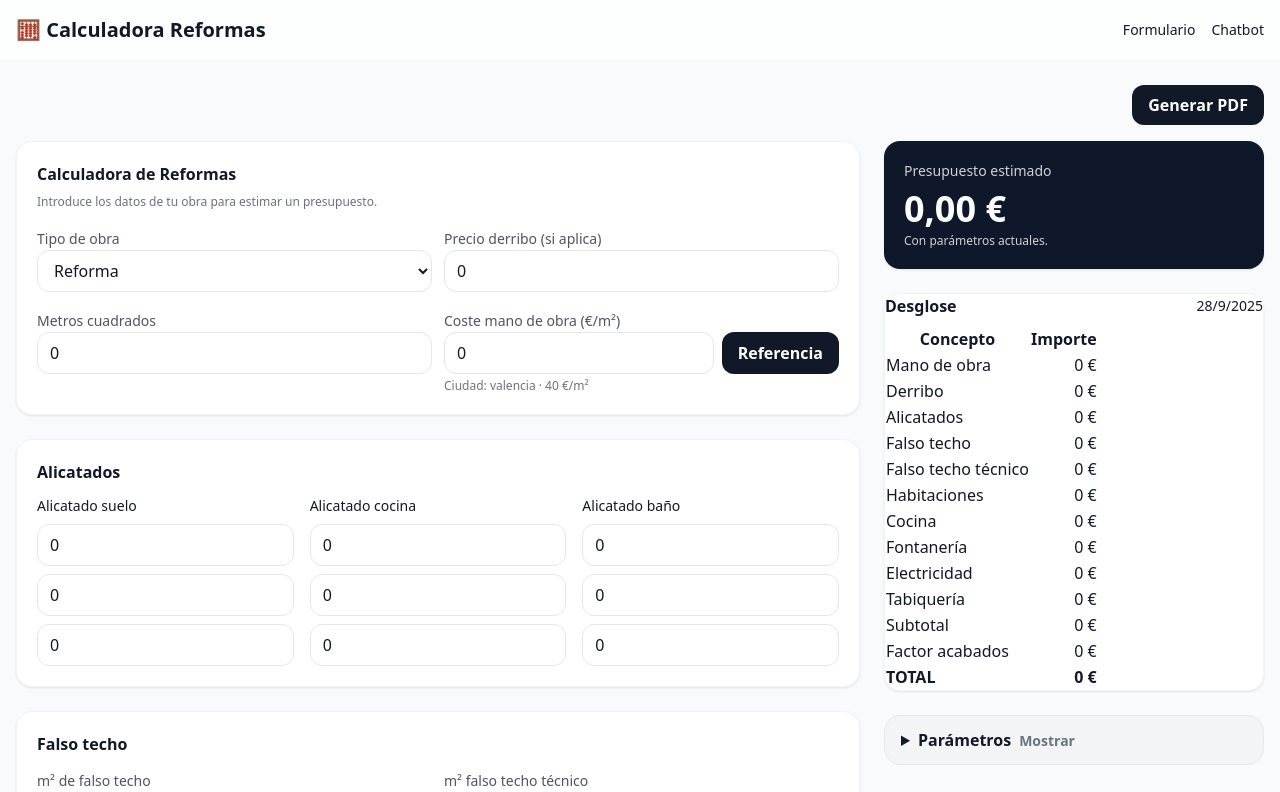
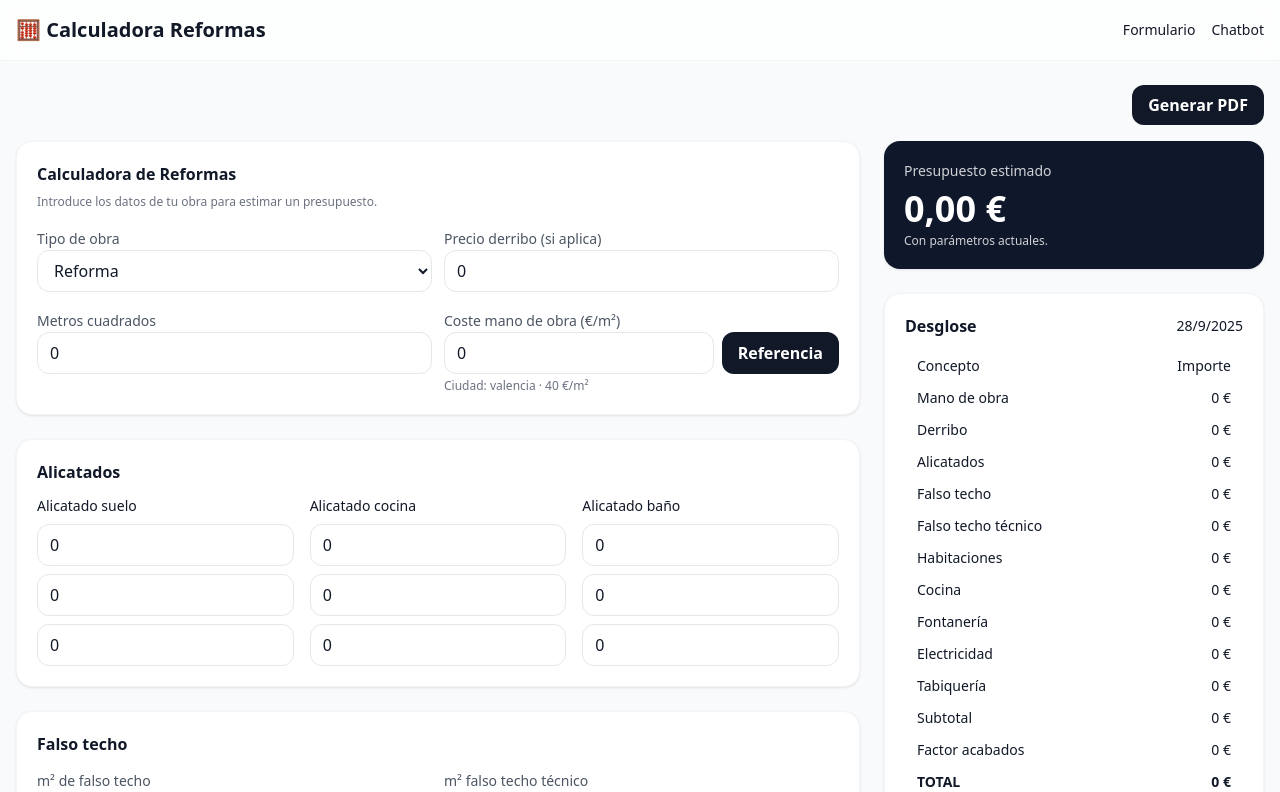
Before and after one commit to Pauovidi/calculadora-reformas, a Next.js app: page / in a window 1280 px wide. Shown: the top 792 px of the page. Built offline with nearby package versions, Linux system fonts and the light colour scheme.

Commit message:
Update SummaryCard.jsx

```diff
--- a/components/SummaryCard.jsx
+++ b/components/SummaryCard.jsx
@@ -1,9 +1,39 @@
-export default function SummaryCard({ resultado }){
-  if(!resultado) return null;
-  return (<div className="card">
-    <div className="flex items-center justify-between mb-2"><h3 className="font-semibold">Desglose</h3><span className="text-sm">{new Date().toLocaleDateString("es-ES")}</span></div>
-    <table className="table"><thead><tr><th>Concepto</th><th className="text-right">Importe</th></tr></thead><tbody>
-      {resultado.desglose.map((d,i)=>(<tr key={i}><td>{d.concepto}</td><td className="text-right">{new Intl.NumberFormat("es-ES").format(d.importe)} €</td></tr>))}
-    </tbody><tfoot><tr><td className="font-semibold">TOTAL</td><td className="text-right font-semibold">{new Intl.NumberFormat("es-ES").format(resultado.total)} €</td></tr></tfoot></table>
-  </div>);
+export default function SummaryCard({ resultado }) {
+  if (!resultado) return null;
+
+  return (
+    <div className="card p-4 md:p-5">
+      <div className="flex items-center justify-between mb-3">
+        <h3 className="font-semibold">Desglose</h3>
+        <span className="text-sm">{new Date().toLocaleDateString("es-ES")}</span>
+      </div>
+
+      <table className="w-full table-auto text-sm">
+        <thead>
+          <tr>
+            <th className="text-left font-medium py-1.5 px-2 md:px-3">Concepto</th>
+            <th className="text-right font-medium py-1.5 px-2 md:px-3">Importe</th>
+          </tr>
+        </thead>
+        <tbody>
+          {resultado.desglose.map((d, i) => (
+            <tr key={i}>
+              <td className="py-1.5 px-2 md:px-3">{d.concepto}</td>
+              <td className="py-1.5 px-2 md:px-3 text-right">
+                {new Intl.NumberFormat("es-ES").format(d.importe)} €
+              </td>
+            </tr>
+          ))}
+        </tbody>
+        <tfoot>
+          <tr>
+            <td className="py-1.5 px-2 md:px-3 font-semibold">TOTAL</td>
+            <td className="py-1.5 px-2 md:px-3 text-right font-semibold">
+              {new Intl.NumberFormat("es-ES").format(resultado.total)} €
+            </td>
+          </tr>
+        </tfoot>
+      </table>
+    </div>
+  );
 }
```
